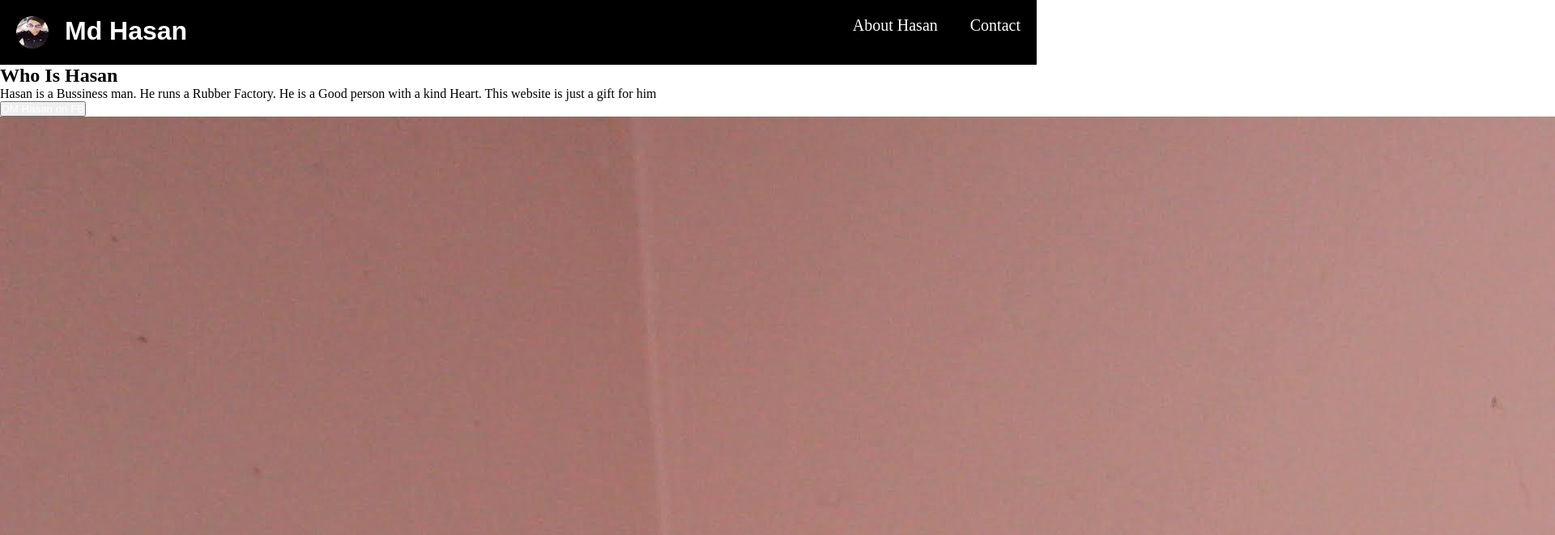
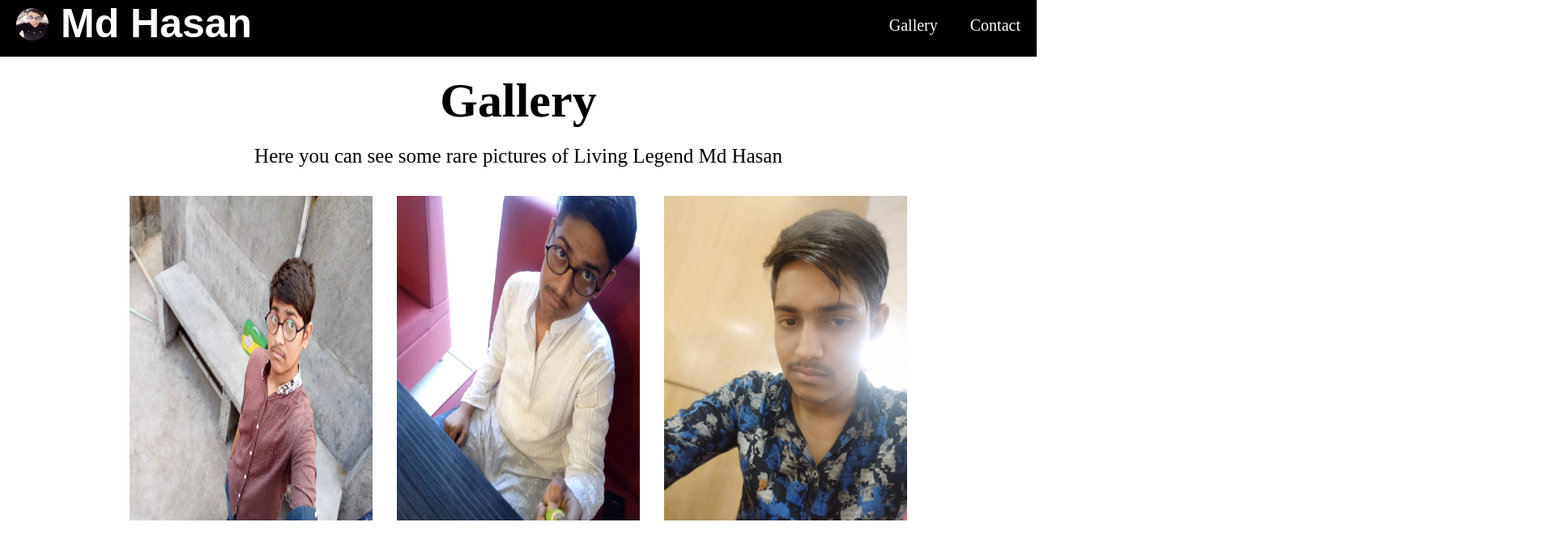
Before and after one commit to itsmerafin/hasan-pc-p3, a plain HTML site: page index.html in a window 1280 px wide. Shown: the top 661 px of the page at 81% size, 1920 px wide, since content can reach past the window. Drawn offline with Linux system fonts and the light colour scheme.

Commit message:
gallery section completed with flexbox

```diff
--- a/index.html
+++ b/index.html
@@ -1,5 +1,6 @@
 <!DOCTYPE html>
 <html lang="en">
+
 <head>
     <meta charset="UTF-8">
     <meta name="viewport" content="width=device-width, initial-scale=1.0">
@@ -7,30 +8,58 @@
     <link rel="shortcut icon" href="favicon.ico" type="image/x-icon">
     <link rel="stylesheet" href="style.css">
 </head>
+
 <body>
     <header class="header">
         <div class="header-left">
             <a href="#"><img class="logoImg" src="gallery/received_344045126587298.jpeg" alt="logo">
-            <h1>Md Hasan</h1></a>
+                <h1>Md Hasan</h1>
+            </a>
 
         </div>
         <div class="header-right">
             <ul>
                 <li><a href="#contact">Contact</a></li>
-                <li><a href="#about">About Hasan</a></li>
+                <li><a href="#gallery">Gallery</a></li>
             </ul>
         </div>
     </header>
 
-    <section id="about">
+    <div class="container">
+
+
+        <!--   <section id="about">
             <div class="aboutText">
                 <h1>Who Is Hasan</h1>
-            <p>Hasan is a Bussiness man. He runs a Rubber Factory. He is a Good person with a kind Heart. This website is just a gift for him</p>
+                <p>Hasan is a Bussiness man. He runs a Rubber Factory. He is a Good person with a kind Heart. This
+                    website is just a gift for him</p>
                 <button><a href="#">DM Hasan on FB</a></button>
             </div>
             <div class="aboutImg">
                 <img src="gallery/hasan.jpg" alt="About Hasan" class="aboutImg">
             </div>
+        </section> -->
+
+        <section id="gallery">
+            <h1>Gallery</h1>
+            <p>Here you can see some rare pictures of Living Legend Md Hasan</p>
+            <div class="flex">
+
+                <img src="gallery/IMG20180305171539.jpg" height="auto" width="300px" alt="">
+                <img src="gallery/IMG20180616172814.jpg" height="auto" width="300px" alt="">
+                <img src="gallery/IMG_20190404_201412.jpg" height="auto" width="300px" alt="">
+
+            </div>
         </section>
+
+
+
+
+
+
+
+
+    </div>
 </body>
+
 </html>
--- a/style.css
+++ b/style.css
@@ -16,12 +16,15 @@
     width: 40px;
     border-radius: 50%;
     float: left;
-    margin: 20px;
+    margin: 10px 15px 20px 20px;
 }
 header h1{
     color: white;
     font-family: Arial, Helvetica, sans-serif;
-    padding: 20px 0;
+    padding: 38px 0 0 0;
+    margin: 0;
+    display: inline;
+    font-size: 50px;
 }
 .header-right{
     width: 50%;
@@ -42,3 +45,28 @@ a{
 a:hover{
     color: yellow;
 }
+
+.container {
+    width: 80%;
+    margin: auto;
+}
+
+h1{
+    text-align: center;
+    font-size: 60px;
+    margin: 20px;
+}
+
+p {
+    font-size: 25px;
+    text-align: center;
+    margin: 20px;
+}
+.flex img {
+    margin: 15px;
+}
+.flex {
+    display: flex;
+    flex-direction: row;
+    justify-content: center;
+}
```
Lines whose indentation alone changed are shown as unchanged.
